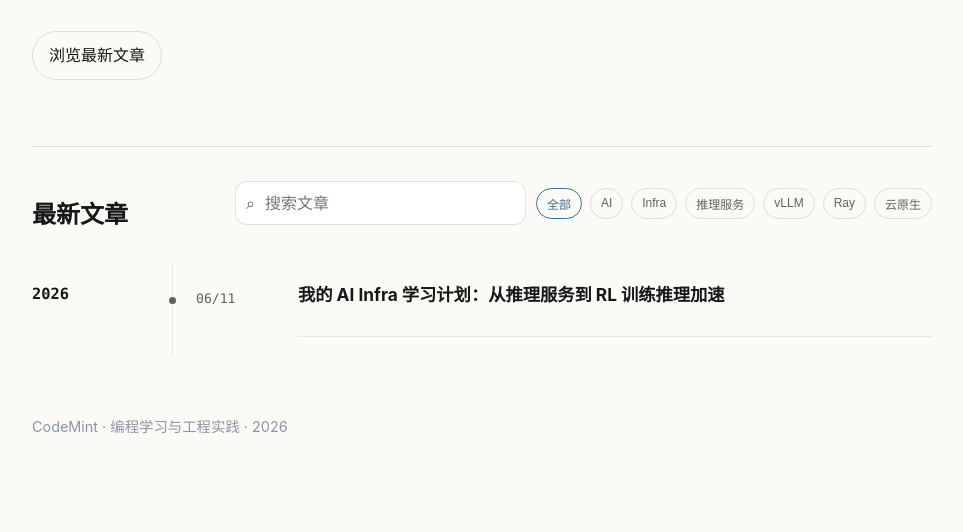
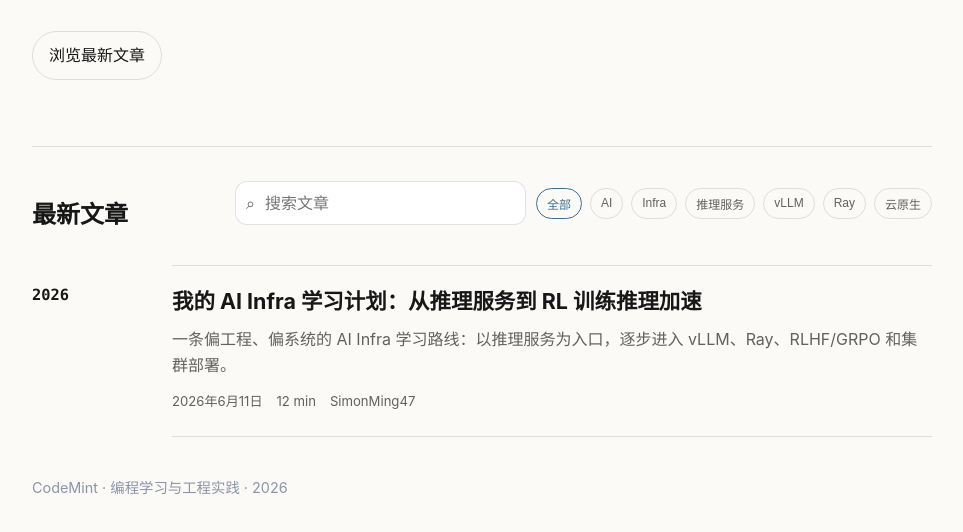
Before and after one commit to SimonMing47/SimonMing47.github.io, an Eleventy site: page src/index.njk in a window 1280 px wide. Shown: the part 322-854 px from the top of the page, without its empty margins (158-1121 px from the left). Before the commit the page ends 800 px from the top, so only its background shows below. Built offline with nearby package versions, Linux system fonts and the light colour scheme; Eleventy itself is replaced by a stand-in of ours; files that its build step writes are made by us from their sources.

Commit message:
style: render posts as content blocks

```diff
--- a/src/assets/css/style.css
+++ b/src/assets/css/style.css
@@ -34,12 +34,18 @@
 
 body {
   margin: 0;
+  display: flex;
+  flex-direction: column;
   font-family: "SF Pro Text", "PingFang SC", "Microsoft YaHei", sans-serif;
   color: var(--text);
   background: var(--bg);
   min-height: 100vh;
   line-height: 1.65;
   overflow-x: hidden;
+}
+
+main {
+  flex: 1;
 }
 
 [data-theme="dark"] body {
@@ -366,6 +372,76 @@ h1 {
   padding: 6px 0 18px;
 }
 
+.post-block-list {
+  display: grid;
+  gap: 34px;
+  padding: 8px 0 24px;
+}
+
+.post-year-section {
+  display: grid;
+  grid-template-columns: 96px minmax(0, 1fr);
+  gap: 44px;
+}
+
+.post-year {
+  margin: 21px 0 0;
+  color: var(--text);
+  font-family: "SF Mono", "Fira Code", "Consolas", "Courier New", monospace;
+  font-size: 0.96rem;
+  font-weight: 600;
+}
+
+.post-year-items {
+  display: grid;
+  gap: 0;
+}
+
+.post-block {
+  padding: 22px 0 24px;
+  border-top: 1px solid var(--line);
+  animation: riseIn 0.42s ease both;
+}
+
+.post-block:last-child {
+  border-bottom: 1px solid var(--line);
+}
+
+.post-block h3 {
+  margin: 0 0 10px;
+  font-size: 1.34rem;
+  line-height: 1.28;
+}
+
+.post-block h3 a {
+  color: var(--text);
+  transition: color 0.2s;
+}
+
+.post-block h3 a:hover,
+.post-block h3 a:focus-visible {
+  color: var(--accent);
+}
+
+.post-block p {
+  max-width: 760px;
+  margin: 0 0 12px;
+  color: var(--muted);
+}
+
+.post-block-meta {
+  display: flex;
+  flex-wrap: wrap;
+  gap: 8px 14px;
+  color: var(--muted);
+  font-size: 0.82rem;
+}
+
+.post-block-meta span,
+.post-block-meta time {
+  white-space: nowrap;
+}
+
 .timeline-year-group {
   position: relative;
   display: grid;
@@ -498,7 +574,7 @@ h1 {
 }
 
 .footer {
-  margin-top: 40px;
+  margin-top: auto;
   margin-bottom: 40px;
   color: #8b95a7;
   font-size: 0.9rem;
@@ -759,6 +835,19 @@ h1 {
     gap: 6px;
   }
 
+  .post-year-section {
+    grid-template-columns: 1fr;
+    gap: 6px;
+  }
+
+  .post-year {
+    margin: 18px 0 0;
+  }
+
+  .post-block h3 {
+    font-size: 1.18rem;
+  }
+
   .timeline-year {
     position: static;
     margin: 18px 0 0;
--- a/src/index.njk
+++ b/src/index.njk
@@ -26,16 +26,19 @@ description: 写点自己真正在学、在用、在踩坑的东西：网络、
         <div class="tag-row" id="tag-filter" role="list" aria-label="标签筛选"></div>
       </div>
     </div>
-    <div id="post-list" class="timeline">
+    <div id="post-list" class="post-block-list">
       {% for group in collections.posts | groupByYear %}
-        <section class="timeline-year-group" aria-labelledby="year-{{ group.year }}">
-          <h3 id="year-{{ group.year }}" class="timeline-year">{{ group.year }}</h3>
-          <div class="timeline-year-items">
+        <section class="post-year-section" aria-labelledby="year-{{ group.year }}">
+          <h3 id="year-{{ group.year }}" class="post-year">{{ group.year }}</h3>
+          <div class="post-year-items">
             {% for post in group.items %}
-              <article class="timeline-item post-card" data-title="{{ post.data.title }}" data-excerpt="{{ post.data.description }}" data-tags="{{ post.data.tags | join(' ') }}">
-                <time class="timeline-date" datetime="{{ post.date | isoDate }}">{{ post.date | monthDay }}</time>
-                <div class="timeline-content">
-                  <h3><a href="{{ post.url | url }}">{{ post.data.title }}</a></h3>
+              <article class="post-block post-card" data-title="{{ post.data.title }}" data-excerpt="{{ post.data.description }}" data-tags="{{ post.data.tags | join(' ') }}">
+                <h3><a href="{{ post.url | url }}">{{ post.data.title }}</a></h3>
+                <p>{{ post.data.description }}</p>
+                <div class="post-block-meta">
+                  <time datetime="{{ post.date | isoDate }}">{{ post.date | readableDate }}</time>
+                  <span>{{ post.data.readTime or "5 min" }}</span>
+                  <span>{{ site.author }}</span>
                 </div>
               </article>
             {% endfor %}
```
